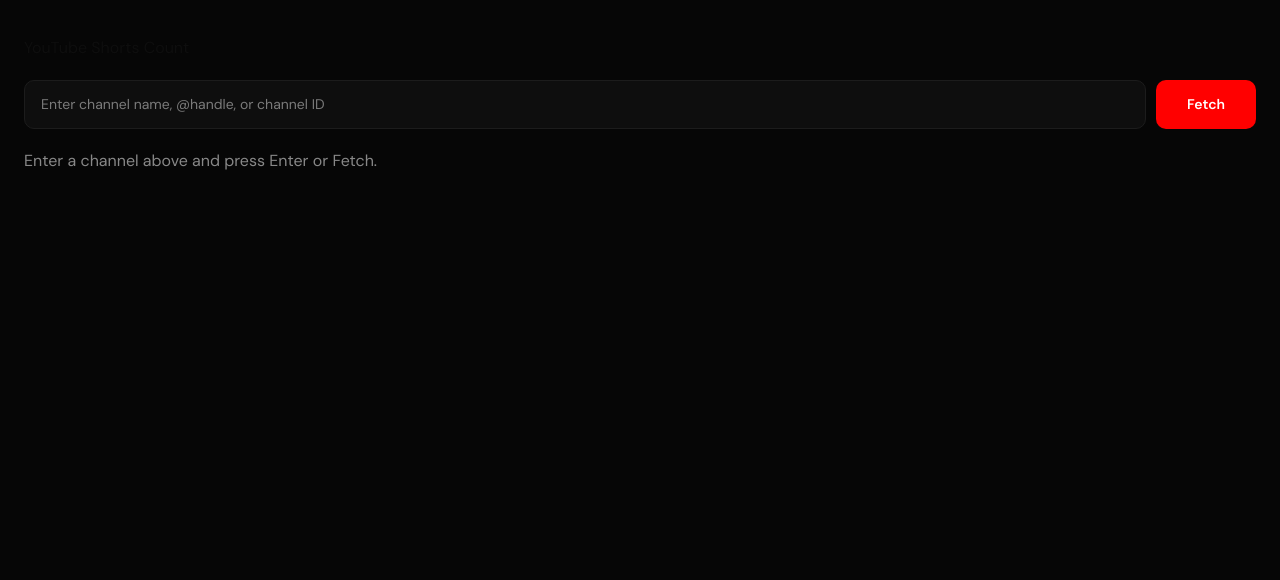
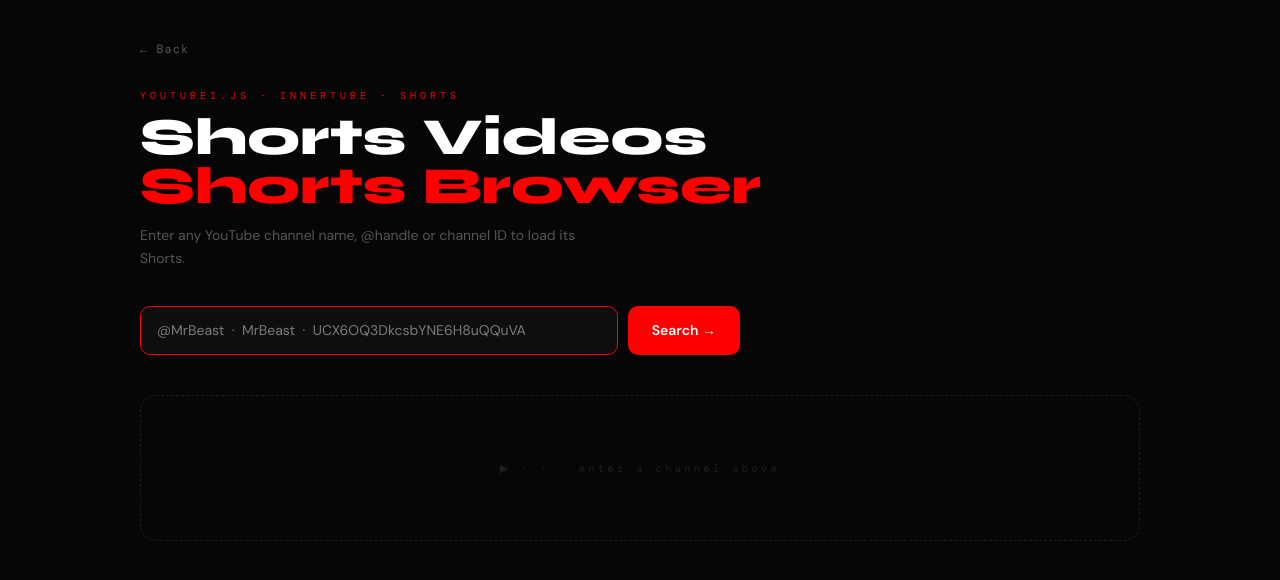
Before and after one commit to Nickblaq/jc, a Next.js app: page /shorts in a window 1280 px wide. Shown: the top 580 px of the page. Built offline with nearby package versions, Linux system fonts and the light colour scheme.

Commit message:
Update page.tsx

```diff
--- a/app/shorts/page.tsx
+++ b/app/shorts/page.tsx
@@ -1,8 +1,8 @@
-import ShortsCount from "@/components/ShortsCount"
+import ShortsRes from "@/components/ShortRes"
 
 export default function Shorts() {
 
   return (
-      <ShortsCount />
+      <ShortsRes />
   )
 }
```
